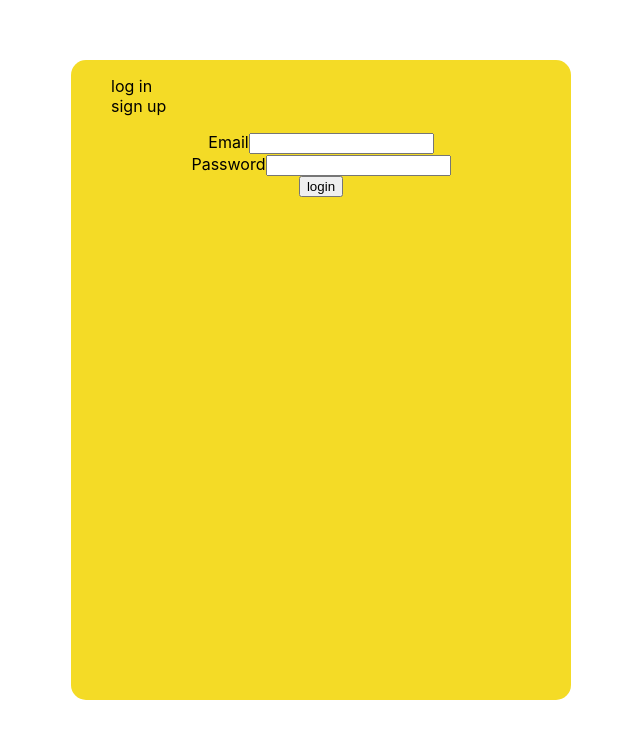
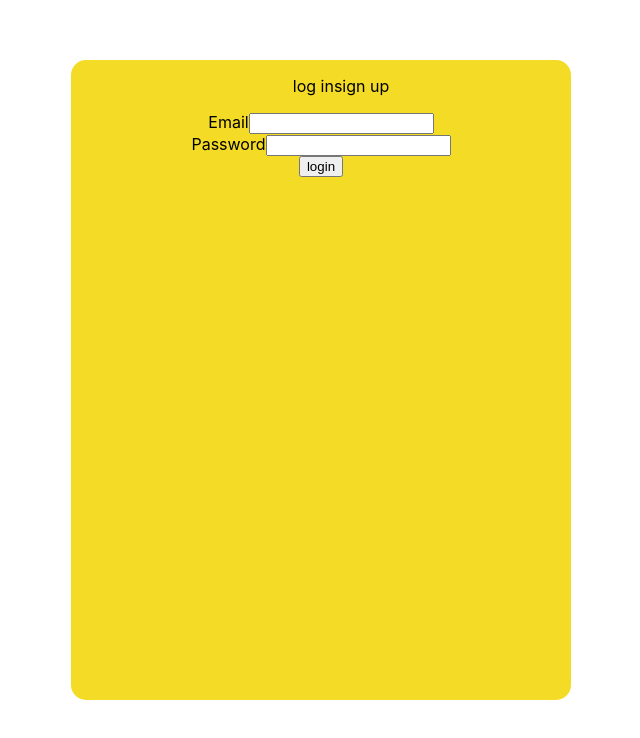
Before and after one commit to matheus-hro/GA-Final-Project-CaseCount, a React (Create React App) app: page /login in a window 1280 px wide. Shown: the top 738 px of the page, without its empty margins (319-959 px from the left). Built offline with nearby package versions, Linux system fonts and the light colour scheme.

Commit message:
updating login page with tabs

```diff
--- a/src/components/LoginForm/LoginForm.css
+++ b/src/components/LoginForm/LoginForm.css
@@ -3,7 +3,7 @@ ol, ul, menu {
 }
 .auth-tabs {
   display: flex;
-  flex: row;
+  flex-direction: row;
   justify-content: center;
 }
 .form-login {
--- a/src/components/LoginForm/LoginForm.jsx
+++ b/src/components/LoginForm/LoginForm.jsx
@@ -39,10 +39,7 @@ export default class LoginForm extends React.Component {
   render() {
     return (
       <div className='form-container'>
-        <ul>
-          <li>log in</li>
-          <li>sign up</li>
-        </ul>
+
          <form className="form-login" action="">
            <label><span>Email</span>
             <input type="text" name="email" value={this.state.email} onChange={this.handleChange} required/>
--- a/src/components/Navbar/Navbar.css
+++ b/src/components/Navbar/Navbar.css
@@ -21,7 +21,7 @@ a:hover::after {
   position: absolute;
   width: 100%;
   bottom: 20px;
-  border: 2px solid black;
+  border: 2px solid #1A072A;
 }
 .wrap {
   max-width: 1200px;
--- a/src/components/SignupForm/SignupForm.jsx
+++ b/src/components/SignupForm/SignupForm.jsx
@@ -41,10 +41,7 @@ export default class SignupForm extends Component {
     const disable = this.state.password !== this.state.confirm;
     return (
       <div>
-         <ul className='auth-tabs'>
-          <li>log in</li>
-          <li>sign up</li>
-        </ul>
+
          <form className="form-signup" action="">
            <label><span>Name</span>
             <input type="text" name="name" value={this.state.name} onChange={this.handleChange} required/>
@@ -58,7 +55,7 @@ export default class SignupForm extends Component {
            <label><span>Confirm</span>
             <input type="password" name="confirm" value={this.state.confirm} onChange={this.handleChange} required/>
            </label>
-          <button type="submit" disabled={disable} onClick={this.handleSubmit}>login</button>
+          <button type="submit"  onClick={this.handleSubmit}>login</button>
          </form>
             <p>{this.state.error}</p>
       </div>
--- a/src/pages/LoginPage/LoginPage.css
+++ b/src/pages/LoginPage/LoginPage.css
@@ -1,3 +1,12 @@
+
+ol, ul, menu {
+  list-style: none;
+}
+.auth-tabs {
+  display: flex;
+  flex-direction: row;
+  justify-content: center;
+}
 
 .login-form {
   background-color: #F4DB26;
--- a/src/pages/LoginPage/LoginPage.jsx
+++ b/src/pages/LoginPage/LoginPage.jsx
@@ -6,16 +6,25 @@ import SignupForm from "../../components/SignupForm/SignupForm";
 
 export default class LoginPage extends React.Component {
   state= {
-    userRegistered: true
+    currentTab: 1
+  }
+  updateCurrentTabTo = (incoming_tab) => {
+    this.setState({
+      currentTab: incoming_tab,
+    })
   }
   render() {
     return(
       <div className='login-form'>
-       {this.state.userRegistered ? (
+         <ul className='auth-tabs'>
+          <li onClick={()=> this.updateCurrentTabTo(1)}>log in</li>
+          <li onClick={()=> this.updateCurrentTabTo(2)}>sign up</li>
+        </ul>
+       {this.state.currentTab === 1 ?
          <LoginForm />
-       ) : (
+        :
         <SignupForm />
-       )}
+       }
       </div>
     )
   }
```
